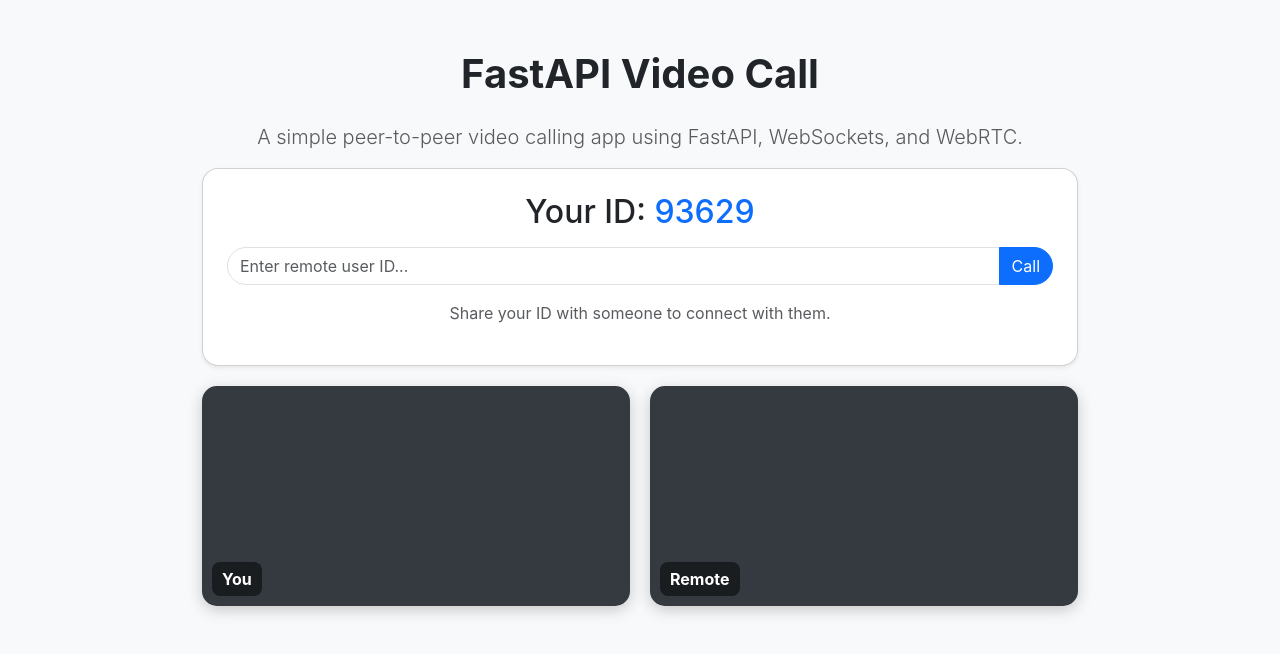
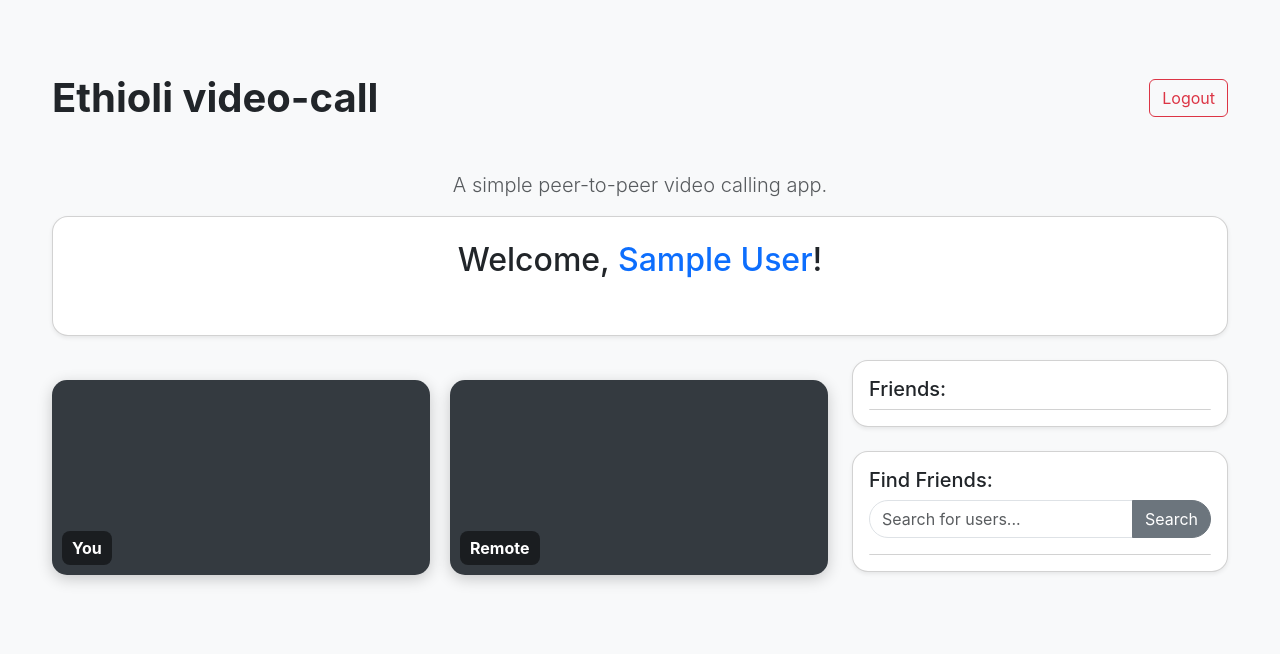
Before and after one commit to Ethioli/Video-call, a FastAPI app: template app/templates/index.html in a window 1280 px wide. Shown: the top 654 px of the page. Run offline with FastAPI, Linux system fonts and the light colour scheme; the template is opened without the code that fills it: most values are stand-ins (such as "Sample title", 1, 10 or a date in 2020).

Commit message:
Update index.html

```diff
--- a/app/templates/index.html
+++ b/app/templates/index.html
@@ -3,7 +3,7 @@
 <head>
     <meta charset="UTF-8">
     <meta name="viewport" content="width=device-width, initial-scale=1.0">
-    <title>FastAPI Video Call</title>
+    <title>Ethioli</title>
     <!-- Bootstrap CSS -->
     <link href="https://cdn.jsdelivr.net/npm/bootstrap@5.3.0/dist/css/bootstrap.min.css" rel="stylesheet">
     <style>
@@ -12,7 +12,7 @@
             font-family: 'Inter', sans-serif;
         }
         .container {
-            max-width: 900px;
+            max-width: 1200px;
             margin-top: 50px;
         }
         .video-container {
@@ -61,27 +61,51 @@
             box-shadow: 0 4px 15px rgba(0, 0, 0, 0.2);
             text-align: center;
         }
+        #call-buttons {
+            display: none;
+        }
+        #friends-list .list-group-item:hover, #search-results .list-group-item:hover {
+            background-color: #e9ecef;
+            cursor: pointer;
+        }
+        .profile-pic {
+            width: 40px;
+            height: 40px;
+            border-radius: 50%;
+            margin-right: 10px;
+            object-fit: cover;
+            border: 2px solid #fff;
+        }
+        .search-result-item {
+            display: flex;
+            align-items: center;
+            justify-content: space-between;
+        }
     </style>
-    <!-- Add this script tag to inject the WS URL from the server -->
-    <script>
-        const WS_URL = "{{ ws_url }}";
-    </script>
 </head>
 <body>
 
     <div class="container text-center">
-        <h1 class="my-4 fw-bold">FastAPI Video Call</h1>
-        <p class="lead text-muted">A simple peer-to-peer video calling app using FastAPI, WebSockets, and WebRTC.</p>
+        <div class="d-flex justify-content-between align-items-center mb-4">
+            <h1 class="my-4 fw-bold">Ethioli video-call</h1>
+            <form action="/logout" method="post">
+                <button type="submit" class="btn btn-outline-danger" id="logout-btn">Logout</button>
+            </form>
+        </div>
+
+        <p class="lead text-muted">A simple peer-to-peer video calling app.</p>
 
         <div class="card p-4 shadow-sm rounded-4">
-            <h2 class="card-title mb-3">Your ID: <span id="user-id" class="text-primary">Loading...</span></h2>
-            <div class="input-group mb-3">
-                <input type="text" class="form-control rounded-start-pill" id="remote-id-input" placeholder="Enter remote user ID...">
-                <button class="btn btn-primary rounded-end-pill" id="call-btn">Call</button>
+            <h2 class="card-title mb-3">Welcome, <span id="full-name-display" class="text-primary">{{ full_name }}</span>!</h2>
+            <div id="call-buttons" class="d-flex justify-content-center gap-2 mb-3">
+                <button class="btn btn-success" id="answer-btn" style="display:none;">Answer</button>
+                <button class="btn btn-danger" id="decline-btn" style="display:none;">Decline</button>
+                <button class="btn btn-warning" id="end-call-btn" style="display:none;">End Call</button>
             </div>
-            <p class="text-muted">Share your ID with someone to connect with them.</p>
         </div>
 
+        <div class="row mt-4">
+            <div class="col-md-8">
                 <div class="video-container">
                     <div class="video-box">
                         <video id="local-video" autoplay muted playsinline></video>
@@ -93,11 +117,34 @@
                     </div>
                 </div>
             </div>
+            <div class="col-md-4">
+                <div class="card p-3 shadow-sm rounded-4 mb-4">
+                    <h5 class="card-title text-start">Friends:</h5>
+                    <ul class="list-group list-group-flush" id="friends-list">
+                        <!-- Friends will be dynamically added here -->
+                    </ul>
+                </div>
+                <div class="card p-3 shadow-sm rounded-4">
+                    <h5 class="card-title text-start">Find Friends:</h5>
+                    <div class="input-group mb-3">
+                        <input type="text" class="form-control rounded-start-pill" id="search-input" placeholder="Search for users...">
+                        <button class="btn btn-secondary rounded-end-pill" id="search-btn">Search</button>
+                    </div>
+                    <ul class="list-group list-group-flush" id="search-results">
+                        <!-- Search results will be dynamically added here -->
+                    </ul>
+                </div>
+            </div>
+        </div>
+    </div>
 
-    <!-- Message box for alerts -->
     <div id="message-box" class="shadow-lg"></div>
 
-    <!-- Bootstrap JS Bundle with Popper -->
+    <script>
+        // Pass the user ID and WS URL from the server-side
+        const USER_ID = "{{ user_id }}";
+        const WS_URL = "{{ ws_url }}";
+    </script>
     <script src="https://cdn.jsdelivr.net/npm/bootstrap@5.3.0/dist/js/bootstrap.bundle.min.js"></script>
     <script src="/static/main.js"></script>
 </body>
```
Lines whose indentation alone changed are shown as unchanged.
